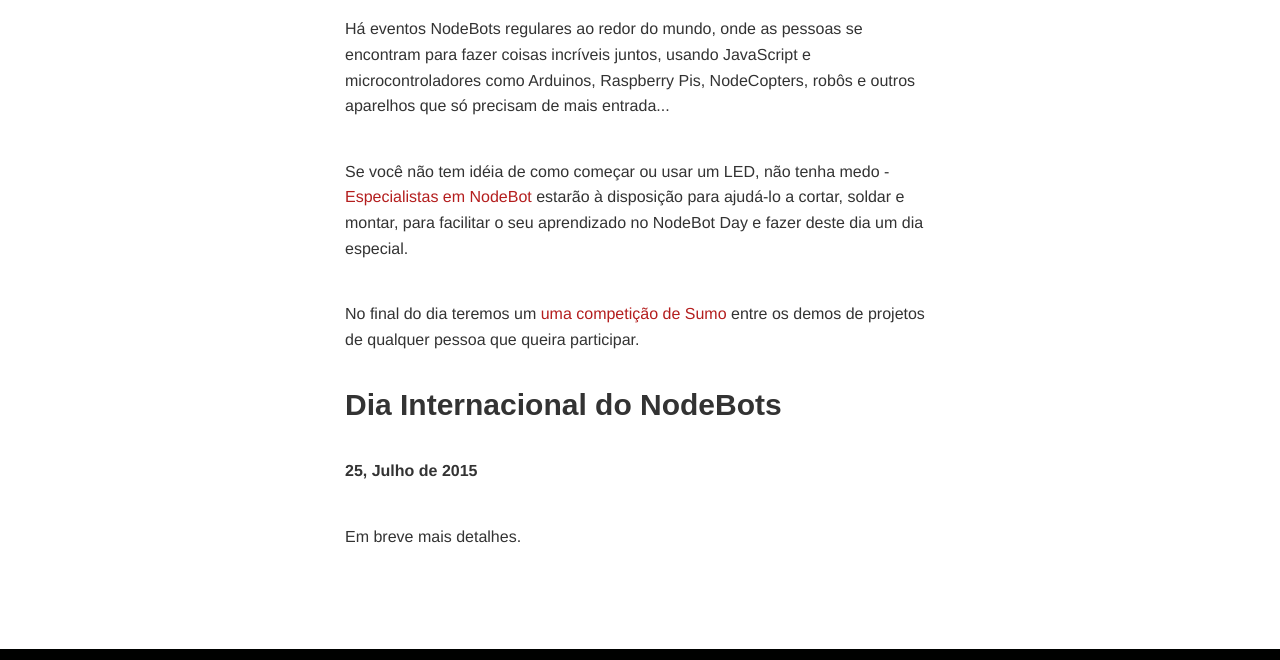
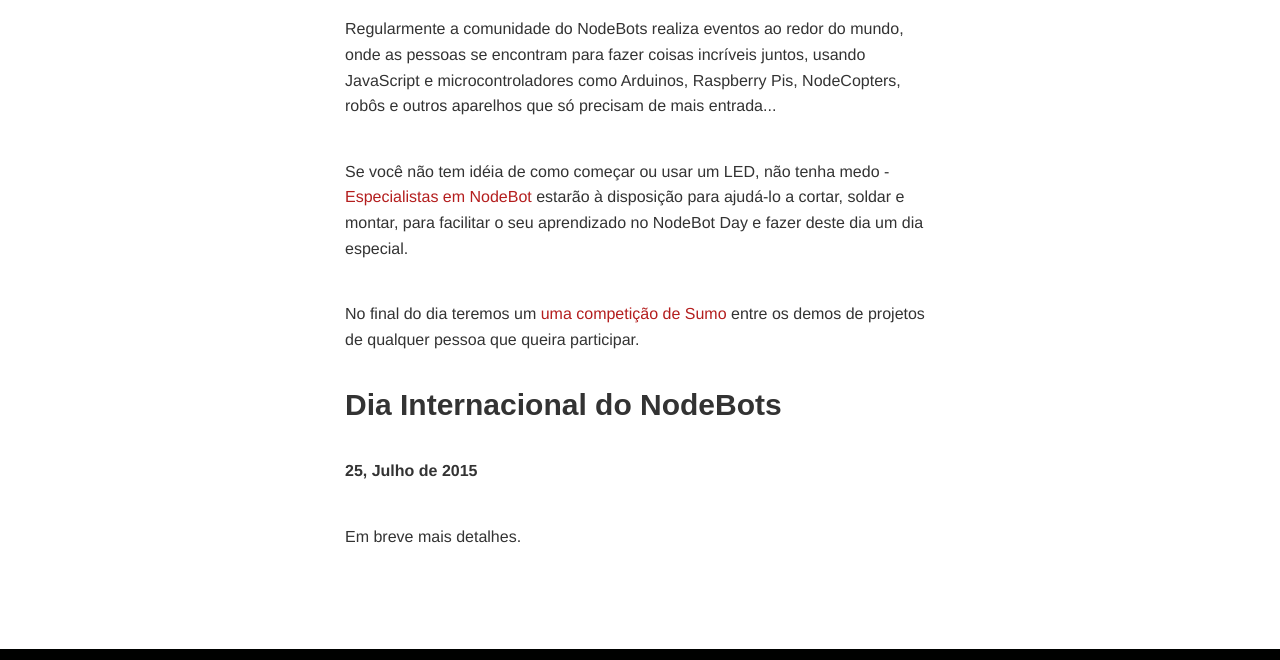
Before and after one commit to nodebotsrec/nodebotsrec.github.io, a Jekyll site: the page built from index.html, in a window 1280 px wide and 900 px high, scrolled down 676 px, cut to the strip 240-900 px from the top of the window. Built offline with Jekyll 4.4.1, drawn with Linux system fonts in a browser that asks for light colours; some web fonts are replaced.

Commit message:
ajustes no texto
ajustes no texto

```diff
--- a/index.html
+++ b/index.html
@@ -14,7 +14,7 @@
   <img src="img/equation.png" alt="JS + Hardware = NodeBots"/>
 </p>
 
-<p>Há eventos NodeBots regulares ao redor do mundo, onde as pessoas se encontram para fazer coisas incríveis juntos, usando JavaScript e microcontroladores como Arduinos, Raspberry Pis, NodeCopters, robôs e outros aparelhos que só precisam de mais entrada...</p>
+<p>Regularmente a comunidade do NodeBots realiza eventos ao redor do mundo, onde as pessoas se encontram para fazer coisas incríveis juntos, usando JavaScript e microcontroladores como Arduinos, Raspberry Pis, NodeCopters, robôs e outros aparelhos que só precisam de mais entrada...</p>
 <p>Se você não tem idéia de como começar ou usar um LED, não tenha medo -  <a href="/core.html">Especialistas em NodeBot</a> estarão à disposição para ajudá-lo a cortar, soldar e montar, para facilitar o seu aprendizado no NodeBot Day e fazer deste dia um dia especial.</p>
 <p>No final do dia teremos um <a href="/sumo.html">uma competição de Sumo</a> entre os demos de projetos de qualquer pessoa que queira participar.</p>
 
```
